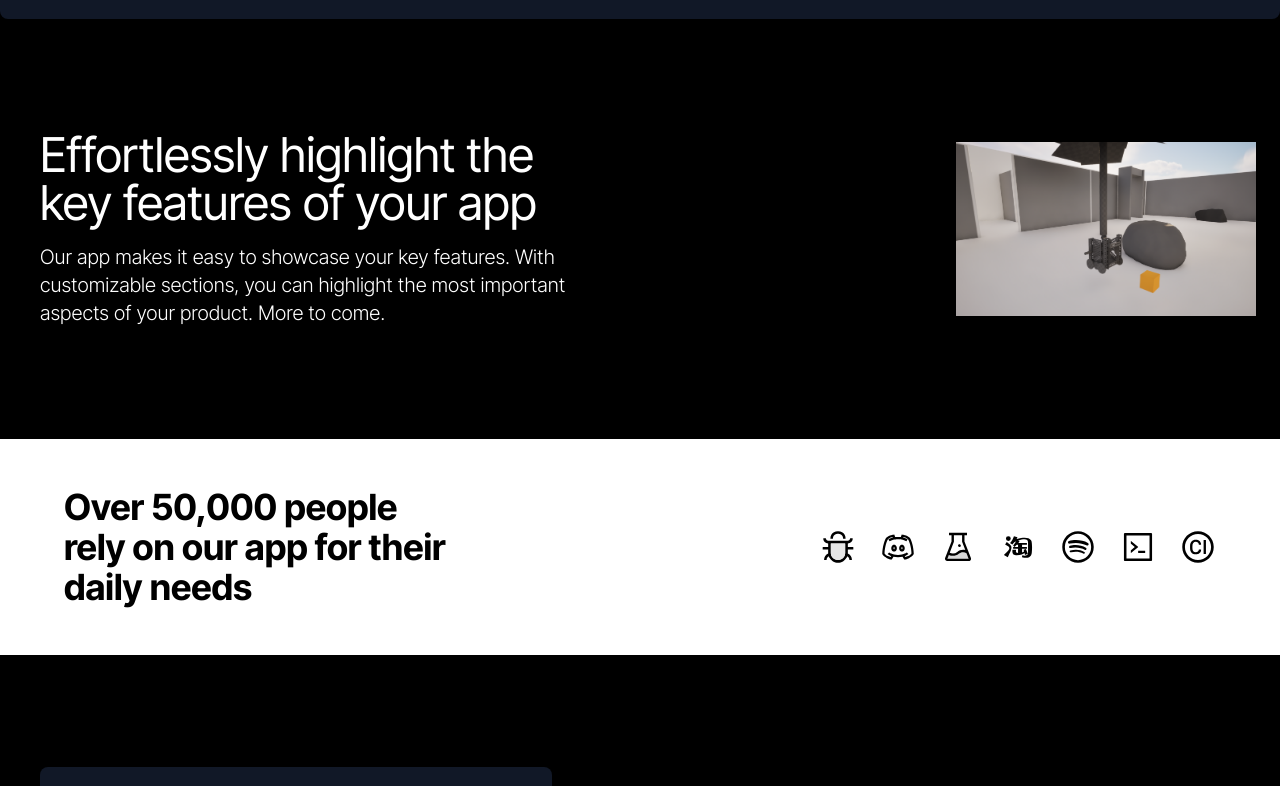
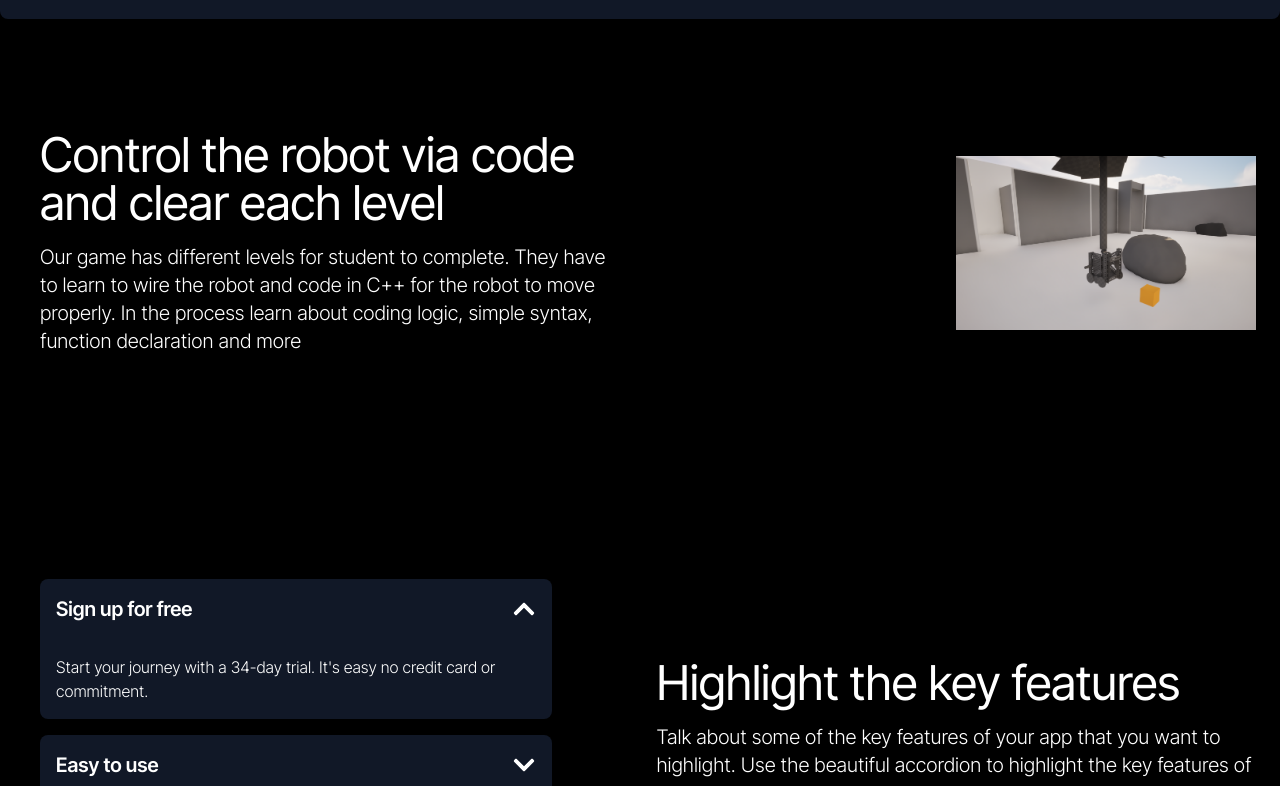
Before and after one commit to absalpha/trudemoweb, a Next.js app: page / in a window 1280 px wide. Shown: the part 1000-1786 px from the top of the page. Built offline with nearby package versions, Linux system fonts and the light colour scheme.

Commit message:
icon change

```diff
--- a/app/page.tsx
+++ b/app/page.tsx
@@ -20,11 +20,11 @@ export default function Page() {
           leftHalf={
             <>
               <h2 className="text-2xl sm:text-3xl md:text-4xl lg:text-5xl text-gray-900 dark:text-white mb-4">
-                Effortlessly highlight the key features of your app
+                Control the robot via code and clear each level
               </h2>
               <p className="text-xl font-light">
-                Our app makes it easy to showcase your key features. With customizable sections, you can highlight the
-                most important aspects of your product. More to come.
+                Our game has different levels for student to complete. They have to learn to wire the robot and code in C++
+                for the robot to move properly. In the process learn about coding logic, simple syntax, function declaration and more
               </p>
             </>
           }
@@ -32,7 +32,7 @@ export default function Page() {
             <Image src={"/products/Robot.png"} alt="section-image" width={500} height={150} className="w-1/2 h-auto" />
           }
         />
-        <Customers />
+
         <Section
           leftHalf={<Accordion />}
           rightHalf={
@@ -49,6 +49,7 @@ export default function Page() {
         />
 
         <Download />
+        <Customers />
       </main>
       <Footer />
     </div>
--- a/components/Customers.tsx
+++ b/components/Customers.tsx
@@ -26,7 +26,7 @@ const Customers: React.FC = () => {
         <div className="flex flex-col md:flex-row items-center justify-between max-w-7xl mx-auto">
           <div className="flex flex-col md:flex-row w-full">
             <h2 className="text-xl sm:text-2xl md:text-3xl lg:text-4xl font-bold mb-6 md:mb-0 text-white dark:text-black text-center md:text-left md:w-1/3">
-              Over 50,000 people rely on our app for their daily needs
+              Partner schools that used our game as teaching tool
             </h2>
             <div className="flex flex-wrap justify-center md:justify-end gap-6 md:w-2/3">
               {icons.map(({ Icon }, index) => (
--- a/components/Features.tsx
+++ b/components/Features.tsx
@@ -1,22 +1,22 @@
 import React from "react";
 import FeatureCard from "./FeatureCard";
-import { FaReact, FaDatabase, FaShieldAlt } from "react-icons/fa";
-import { SiNextdotjs, SiTailwindcss, SiStripe } from "react-icons/si";
+import { FaNetworkWired, FaGamepad } from "react-icons/fa";
+import { SiArduino } from "react-icons/si";
 
 const Features = () => {
   const features = [
     {
-      icon: SiNextdotjs,
+      icon: FaNetworkWired,
       title: "Wiring",
       description: "Learn to wire pins on robots",
     },
     {
-      icon: FaReact,
+      icon: SiArduino ,
       title: "Coding",
       description: "Learn to code in Arduino C++",
     },
     {
-      icon: FaDatabase,
+      icon: FaGamepad ,
       title: "Gaming",
       description: "Move the robot across the arena and clear different levels",
     },
```
